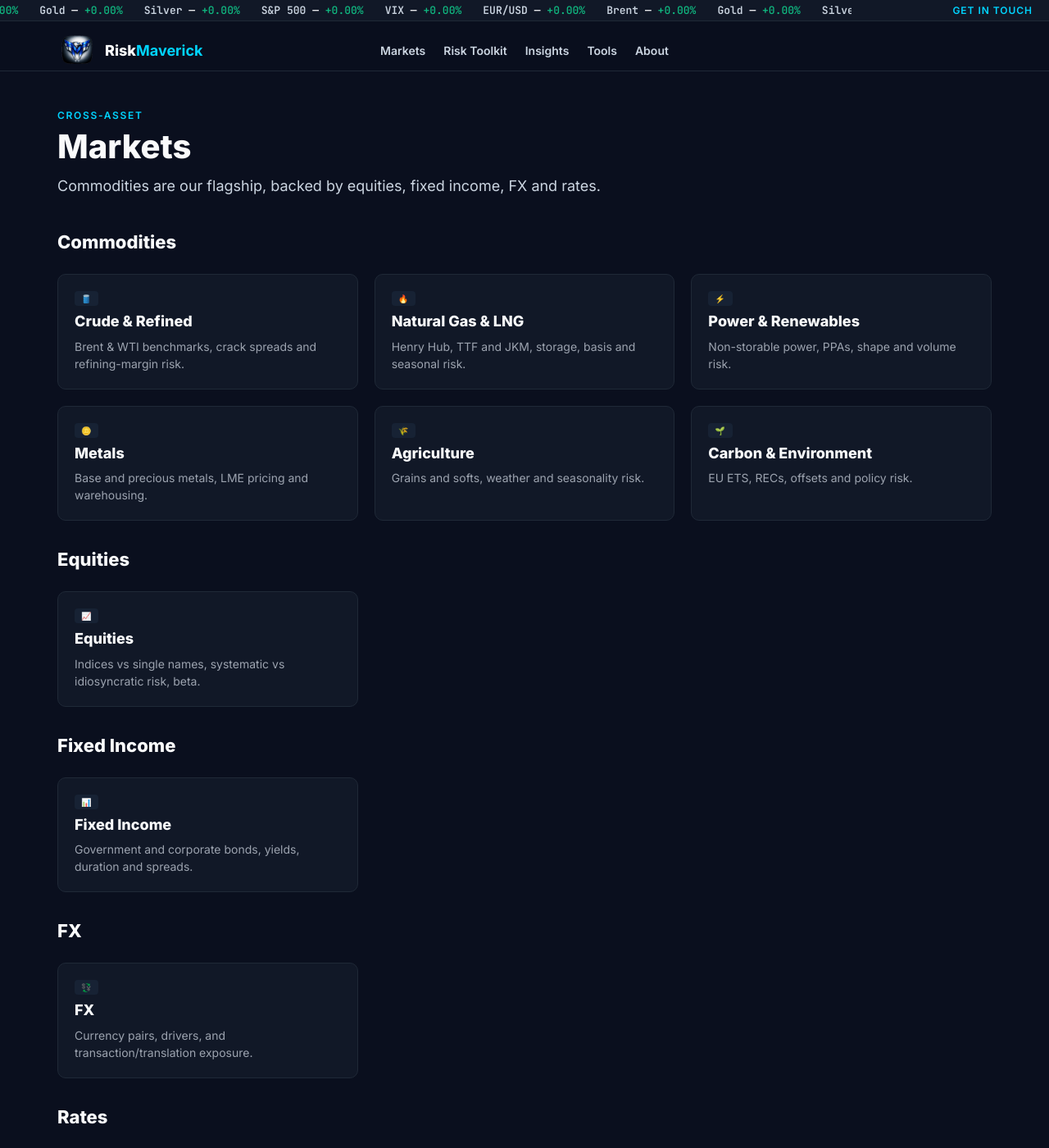
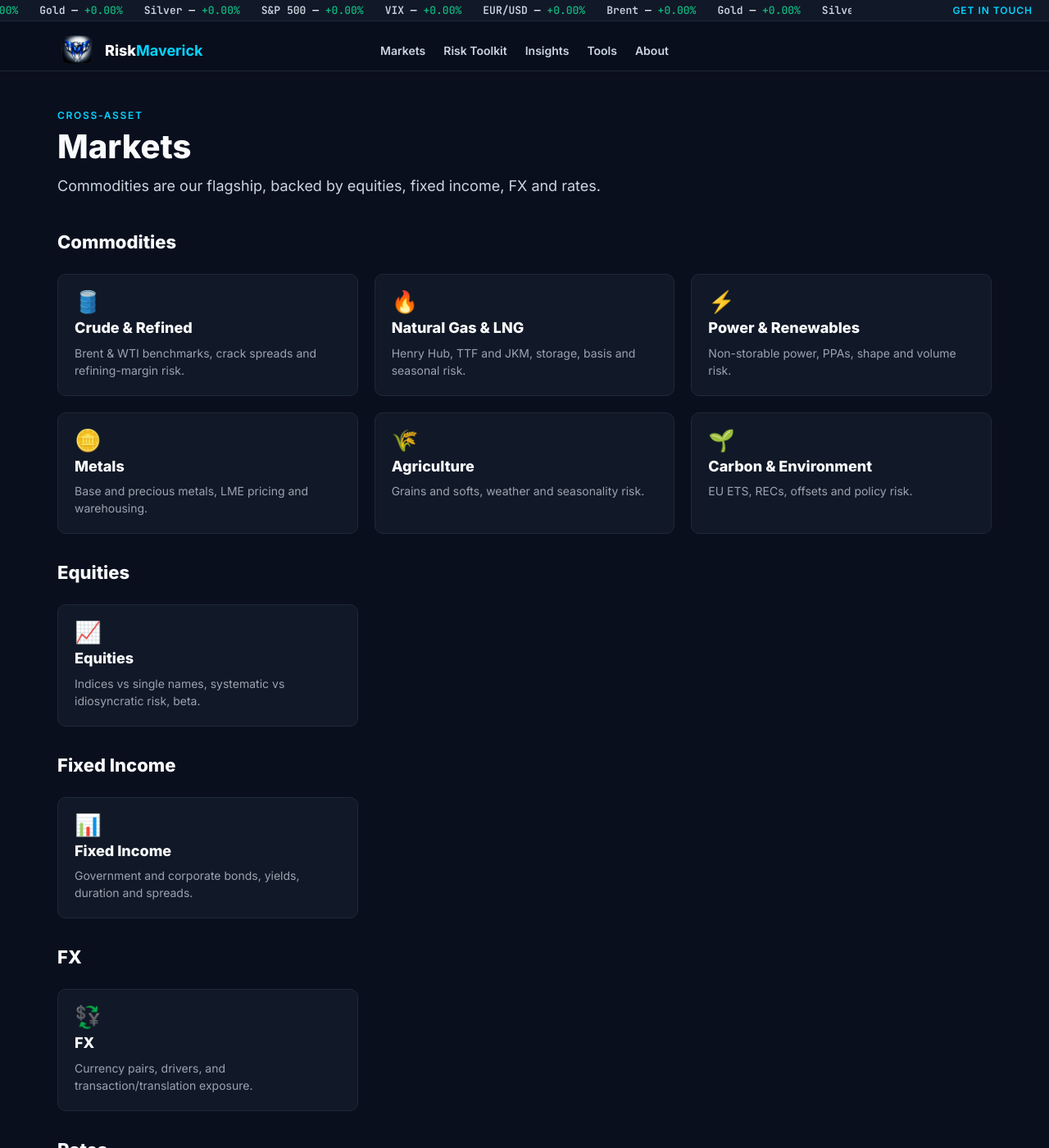
Before and after one commit to maverickrocx/RiskMaverick, a Jekyll site: the page built from markets/index.html, in a window 1280 px wide and 1400 px high. Shown: the whole window at 82% size. Built offline with Jekyll 4.4.1, drawn with Linux system fonts in a browser that asks for light colours.

Commit message:
fix(ui): give market icons a plain-glyph class instead of the text-badge pill
Market emojis on Home "Browse by market" and markets/index reused .card-kind
(a padded uppercase pill meant for article "kind" badges), rendering the emoji
as a tiny chip. New .card-ico renders a clean 26px glyph. Article kind-badges
unchanged.

Co-Authored-By: Claude Opus 4.8 <noreply@anthropic.com>

```diff
--- a/_layouts/home.html
+++ b/_layouts/home.html
@@ -27,7 +27,7 @@ layout: default
   <h2 class="group-h">Browse by market</h2>
   <div class="card-grid">
     {% for m in site.data.markets %}
-    <a class="card" href="{{ m.url | relative_url }}"><span class="card-kind">{{ m.icon }}</span><h3>{{ m.label }}</h3><p>{{ m.blurb }}</p></a>
+    <a class="card" href="{{ m.url | relative_url }}"><span class="card-ico">{{ m.icon }}</span><h3>{{ m.label }}</h3><p>{{ m.blurb }}</p></a>
     {% endfor %}
   </div>
 </section>
--- a/assets/css/site.css
+++ b/assets/css/site.css
@@ -167,6 +167,7 @@ footer{border-top:1px solid var(--border);margin-top:4rem;background:var(--bg2);
 .card-date{color:var(--gray3);font:500 12px/1 "JetBrains Mono",monospace;margin-top:auto;}
 .card-kind{align-self:flex-start;font:600 10px/1 Inter,sans-serif;letter-spacing:.1em;text-transform:uppercase;padding:4px 8px;border-radius:4px;background:var(--bg3);color:var(--gray1);}
 .kind-basics{color:var(--green);} .kind-analysis{color:var(--cyan);} .kind-wire{color:var(--amber);}
+.card-ico{align-self:flex-start;font-size:26px;line-height:1;}
 .hub-head{padding:48px 0 8px;} .hub-head h1{font:800 40px/1.1 Inter,sans-serif;margin:0 0 12px;}
 .hub-blurb{color:var(--gray1);font:400 18px/1.5 Inter,sans-serif;max-width:720px;}
 .empty{color:var(--gray2);font-style:italic;padding:24px 0;}
--- a/markets/index.html
+++ b/markets/index.html
@@ -10,7 +10,7 @@ permalink: /markets/
 <h2 class="group-h">{{ g.name }}</h2>
 <div class="card-grid">
   {% for m in g.items %}
-  <a class="card" href="{{ m.url | relative_url }}"><span class="card-kind">{{ m.icon }}</span><h3>{{ m.label }}</h3><p>{{ m.blurb }}</p></a>
+  <a class="card" href="{{ m.url | relative_url }}"><span class="card-ico">{{ m.icon }}</span><h3>{{ m.label }}</h3><p>{{ m.blurb }}</p></a>
   {% endfor %}
 </div>
 {% endfor %}
```
